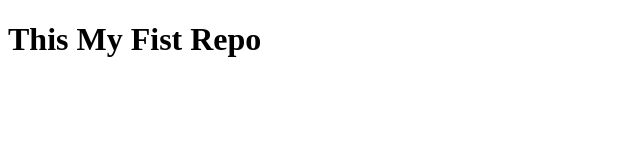
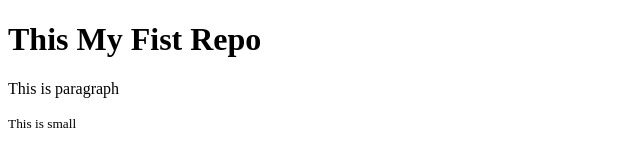
Before and after one commit to sadnanrakib/My-First-repo, a plain HTML site: page index.html in a window 1280 px wide. Shown: the whole page, without its empty margins (0-640 px from the left). Drawn offline with Linux system fonts and the light colour scheme.

Commit message:
paragrap

```diff
--- a/index.html
+++ b/index.html
@@ -9,6 +9,8 @@
 </head>
 <body>
     <h1>This My Fist Repo</h1>
+    <p>This is paragraph</p>
+    <small>This is small</small>
 
 </body>
 </html>
```
